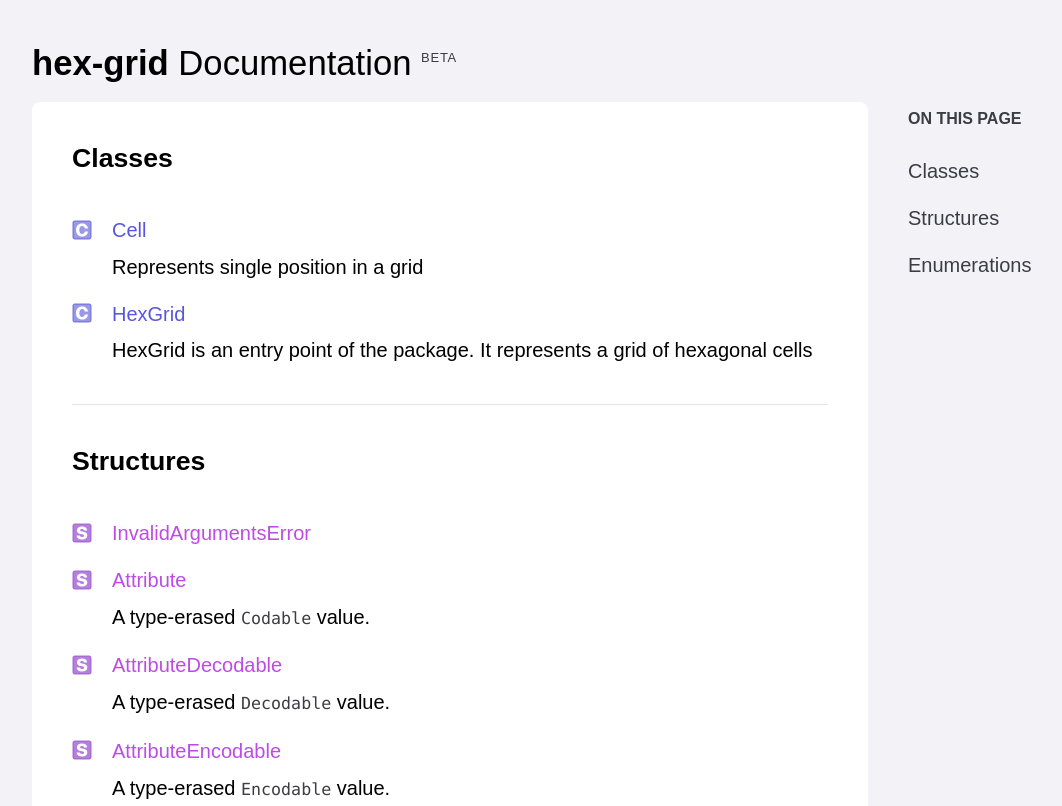
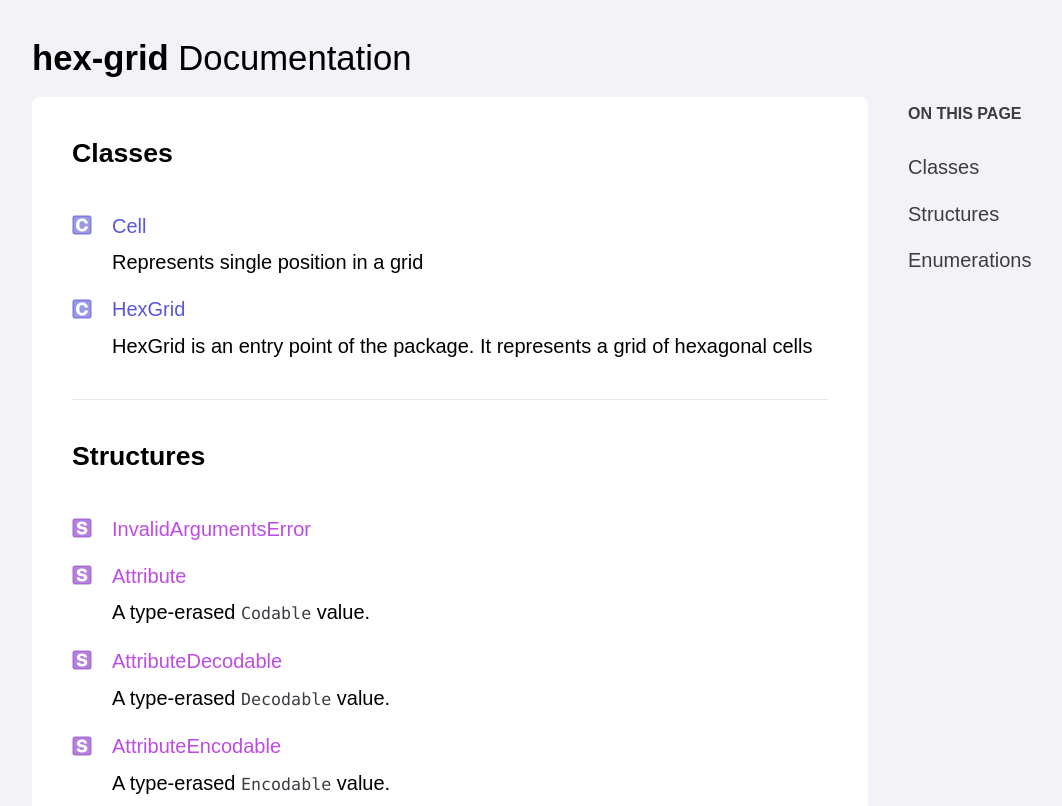
Before and after one commit to fananek/hex-grid, a plain HTML site: page index.html in a window 1280 px wide. Shown: the top 806 px of the page, without its empty margins (32-1094 px from the left). Drawn offline with Linux system fonts and the light colour scheme.

Commit message:
SwiftDoc generated docs

```diff
--- a/index.html
+++ b/index.html
@@ -14,7 +14,6 @@
             </strong>
             <span>Documentation</span>
         </a>
-        <sup>Beta</sup>
     </header>
 
     <!--
```
